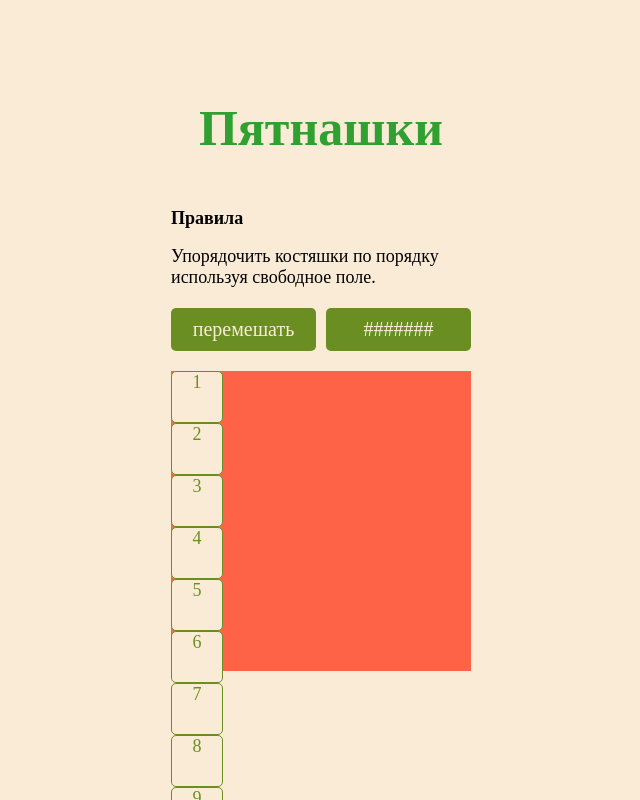
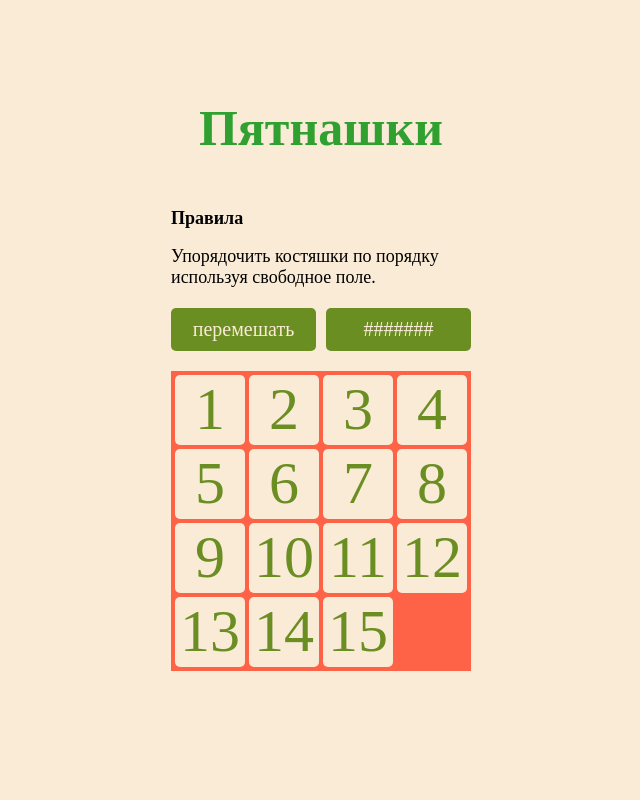
Before and after one commit to MariamSotova/game-15, a plain HTML site: page index.html in a window 1280 px wide. Shown: the top 800 px of the page, without its empty margins (319-959 px from the left). Drawn offline with Linux system fonts and the light colour scheme.

Commit message:
распределение цифр с помощью float

```diff
--- a/css/style.css
+++ b/css/style.css
@@ -57,11 +57,14 @@ body {
 }
 
 .content__wrapper {
-    width: 50px;
-    height: 50px;
+    float: left;
+    width: 70px;
+    height: 70px;
     background: antiquewhite;
     color: olivedrab;
-    border: 1px solid olivedrab;
+    font-size: 60px;
     text-align: center;
     border-radius: 5px;
+    margin-left: 4px;
+    margin-top: 4px;
 }
--- a/index.html
+++ b/index.html
@@ -22,24 +22,24 @@
             <a href="#" class="menu-link">#######</a>
         </div>
         <div class="content">
-            <div class="content__wrapper">1</div>
-            <div class="content__wrapper">2</div>
-            <div class="content__wrapper">3</div>
-            <div class="content__wrapper">4</div>
+            <div class="content__wrapper content__wrapper--1">1</div>
+            <div class="content__wrapper content__wrapper--2">2</div>
+            <div class="content__wrapper content__wrapper--3">3</div>
+            <div class="content__wrapper content__wrapper--4">4</div>
 
-            <div class="content__wrapper">5</div>
-            <div class="content__wrapper">6</div>
-            <div class="content__wrapper">7</div>
-            <div class="content__wrapper">8</div>
+            <div class="content__wrapper content__wrapper--5">5</div>
+            <div class="content__wrapper content__wrapper--6">6</div>
+            <div class="content__wrapper content__wrapper--7">7</div>
+            <div class="content__wrapper content__wrapper--8">8</div>
 
-            <div class="content__wrapper">9</div>
-            <div class="content__wrapper">10</div>
-            <div class="content__wrapper">11</div>
-            <div class="content__wrapper">12</div>
+            <div class="content__wrapper content__wrapper--9">9</div>
+            <div class="content__wrapper content__wrapper--10">10</div>
+            <div class="content__wrapper content__wrapper--11">11</div>
+            <div class="content__wrapper content__wrapper--12">12</div>
 
-            <div class="content__wrapper">13</div>
-            <div class="content__wrapper">14</div>
-            <div class="content__wrapper">15</div>
+            <div class="content__wrapper content__wrapper--13">13</div>
+            <div class="content__wrapper content__wrapper--14">14</div>
+            <div class="content__wrapper content__wrapper--15">15</div>
 
         </div>
     </main>
```
